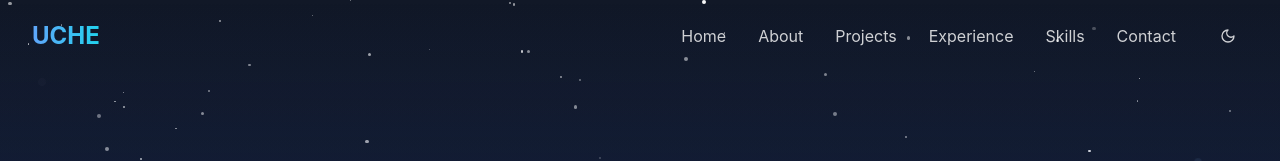
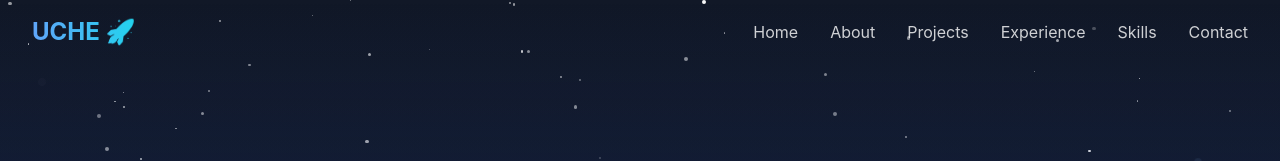
Before and after one commit to mrauthentik/Pappi, a Next.js app in the folder developer-portfolio/: page / in a window 1280 px wide. Shown: the top 161 px of the page. Built offline with nearby package versions, Linux system fonts and the light colour scheme.

Commit message:
feat: add rocket emoji to header and comment out theme toggle buttons

```diff
--- a/developer-portfolio/components/navigation.tsx
+++ b/developer-portfolio/components/navigation.tsx
@@ -36,7 +36,7 @@ export function Navigation() {
       <div className="max-w-7xl mx-auto px-4 sm:px-6 lg:px-8">
         <div className="flex justify-between items-center py-4">
           <div className="text-2xl font-bold bg-gradient-to-r from-blue-400 to-cyan-400 bg-clip-text text-transparent">
-            UCHE
+            UCHE 🚀
           </div>
 
           {/* Desktop Navigation */}
@@ -50,26 +50,26 @@ export function Navigation() {
                 {item.label}
               </a>
             ))}
-            <Button
+            {/* <Button
               variant="ghost"
               size="icon"
               onClick={() => setTheme(theme === "dark" ? "light" : "dark")}
               className="text-white/80 hover:text-white"
             >
               {theme === "dark" ? <Sun className="h-5 w-5" /> : <Moon className="h-5 w-5" />}
-            </Button>
+            </Button> */}
           </div>
 
           {/* Mobile Navigation */}
           <div className="md:hidden flex items-center space-x-4">
-            <Button
+            {/* <Button
               variant="ghost"
               size="icon"
               onClick={() => setTheme(theme === "dark" ? "light" : "dark")}
               className="text-white/80 hover:text-white"
             >
               {theme === "dark" ? <Sun className="h-5 w-5" /> : <Moon className="h-5 w-5" />}
-            </Button>
+            </Button> */}
             <Button
               variant="ghost"
               size="icon"
```
